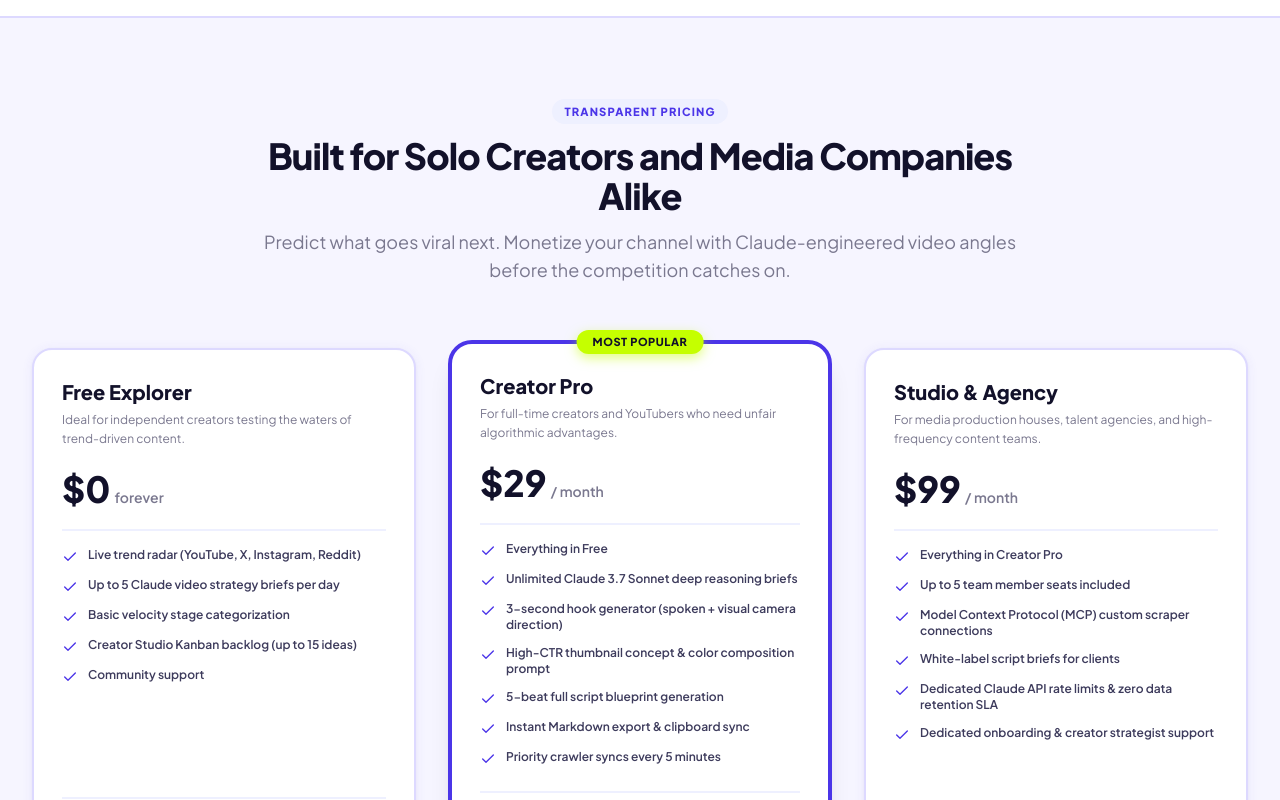
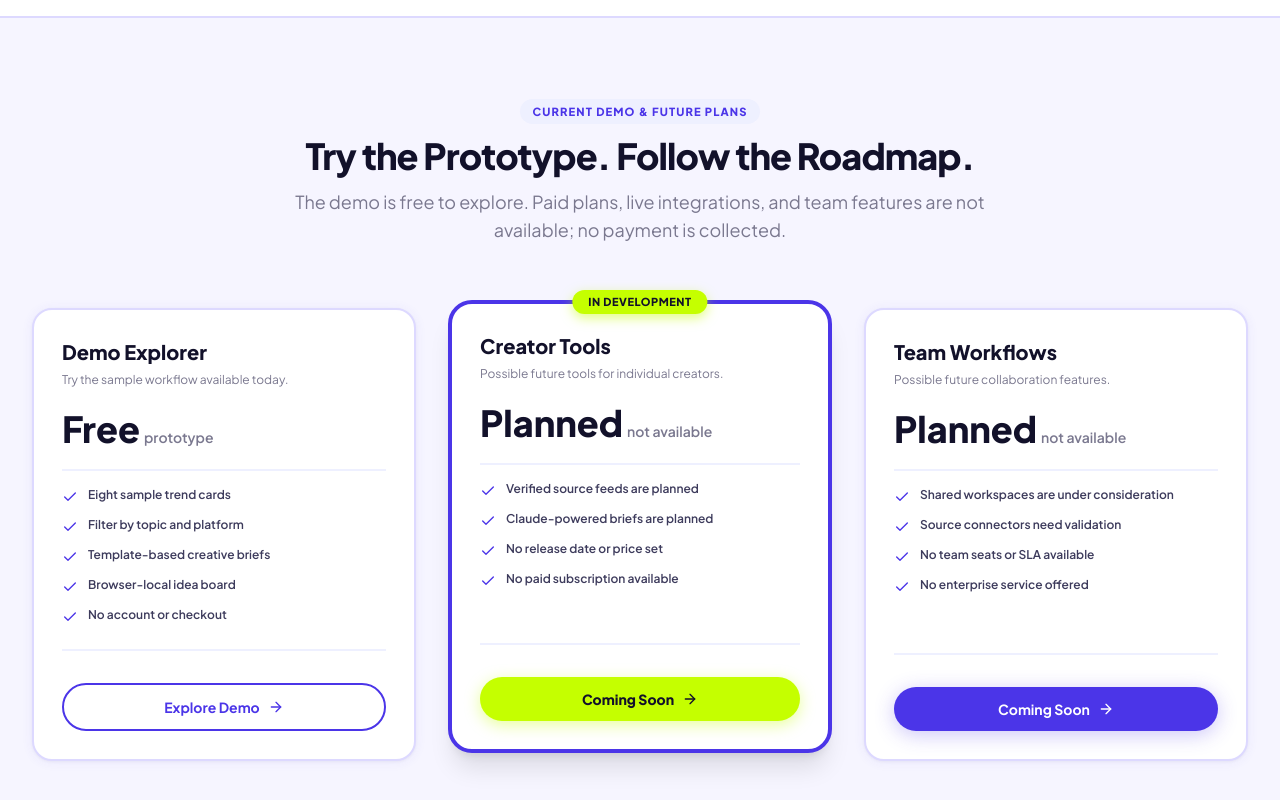
Before and after one commit to Arnavmv07/officialtrendpulse, a React (Vite) app: page / in a window 1280 px wide. Shown: the part 4460-5260 px from the top of the page. Built offline with nearby package versions, Linux system fonts and the light colour scheme; no server answers.

Commit message:
Update PricingSection.jsx

```diff
--- a/src/components/PricingSection.jsx
+++ b/src/components/PricingSection.jsx
@@ -3,61 +3,9 @@
 
 export default function PricingSection({ onSelectPlan, activePlan = 'free' }) {
   const tiers = [
-    {
-      id: 'free',
-      name: 'Free Explorer',
-      price: '$0',
-      period: 'forever',
-      description: 'Ideal for independent creators testing the waters of trend-driven content.',
-      highlight: false,
-      features: [
-        'Live trend radar (YouTube, X, Instagram, Reddit)',
-        'Up to 5 Claude video strategy briefs per day',
-        'Basic velocity stage categorization',
-        'Creator Studio Kanban backlog (up to 15 ideas)',
-        'Community support'
-      ],
-      ctaText: activePlan === 'free' ? 'Current Active Plan' : 'Select Free Plan',
-      ctaStyle: 'btn-outline'
-    },
-    {
-      id: 'pro',
-      name: 'Creator Pro',
-      price: '$29',
-      period: '/ month',
-      description: 'For full-time creators and YouTubers who need unfair algorithmic advantages.',
-      highlight: true,
-      badge: 'MOST POPULAR',
-      features: [
-        'Everything in Free',
-        'Unlimited Claude 3.7 Sonnet deep reasoning briefs',
-        '3-second hook generator (spoken + visual camera direction)',
-        'High-CTR thumbnail concept & color composition prompt',
-        '5-beat full script blueprint generation',
-        'Instant Markdown export & clipboard sync',
-        'Priority crawler syncs every 5 minutes'
-      ],
-      ctaText: activePlan === 'pro' ? 'Pro Pass Active ✓' : 'Start 14-Day Free Trial',
-      ctaStyle: 'btn-lime'
-    },
-    {
-      id: 'enterprise',
-      name: 'Studio & Agency',
-      price: '$99',
-      period: '/ month',
-      description: 'For media production houses, talent agencies, and high-frequency content teams.',
-      highlight: false,
-      features: [
-        'Everything in Creator Pro',
-        'Up to 5 team member seats included',
-        'Model Context Protocol (MCP) custom scraper connections',
-        'White-label script briefs for clients',
-        'Dedicated Claude API rate limits & zero data retention SLA',
-        'Dedicated onboarding & creator strategist support'
-      ],
-      ctaText: 'Contact Enterprise Sales',
-      ctaStyle: 'btn-brand'
-    }
+    { id: 'free', name: 'Demo Explorer', price: 'Free', period: 'prototype', description: 'Try the sample workflow available today.', highlight: false, features: ['Eight sample trend cards', 'Filter by topic and platform', 'Template-based creative briefs', 'Browser-local idea board', 'No account or checkout'], ctaText: 'Explore Demo', ctaStyle: 'btn-outline' },
+    { id: 'pro', name: 'Creator Tools', price: 'Planned', period: 'not available', description: 'Possible future tools for individual creators.', highlight: true, badge: 'IN DEVELOPMENT', features: ['Verified source feeds are planned', 'Claude-powered briefs are planned', 'No release date or price set', 'No paid subscription available'], ctaText: 'Coming Soon', ctaStyle: 'btn-lime' },
+    { id: 'enterprise', name: 'Team Workflows', price: 'Planned', period: 'not available', description: 'Possible future collaboration features.', highlight: false, features: ['Shared workspaces are under consideration', 'Source connectors need validation', 'No team seats or SLA available', 'No enterprise service offered'], ctaText: 'Coming Soon', ctaStyle: 'btn-brand' }
   ];
 
   return (
@@ -66,12 +14,12 @@
 
         {/* Section Header */}
         <div className="text-center max-w-3xl mx-auto mb-16">
-          <span className="section-label mb-3 inline-block">Transparent Pricing</span>
+          <span className="section-label mb-3 inline-block">Current Demo & Future Plans</span>
           <h2 className="text-3xl sm:text-4xl font-extrabold tracking-tight" style={{ color: '#12112A' }}>
-            Built for Solo Creators and Media Companies Alike
+            Try the Prototype. Follow the Roadmap.
           </h2>
           <p className="mt-3 text-base sm:text-lg leading-relaxed" style={{ color: '#7A788F' }}>
-            Predict what goes viral next. Monetize your channel with Claude-engineered video angles before the competition catches on.
+            The demo is free to explore. Paid plans, live integrations, and team features are not available; no payment is collected.
           </p>
         </div>
 
@@ -120,7 +68,8 @@
 
               <div className="pt-8 mt-6 border-t-2" style={{ borderColor: '#EEF0FF' }}>
                 <button
-                  onClick={() => onSelectPlan(tier.id)}
+                  onClick={() => { if (tier.id === 'free') document.getElementById('feed-section')?.scrollIntoView({ behavior: 'smooth' }); }}
+                  disabled={tier.id !== 'free'}
                   className={`w-full justify-center text-sm !py-3 ${tier.ctaStyle}`}
                 >
                   <span>{tier.ctaText}</span>
```
